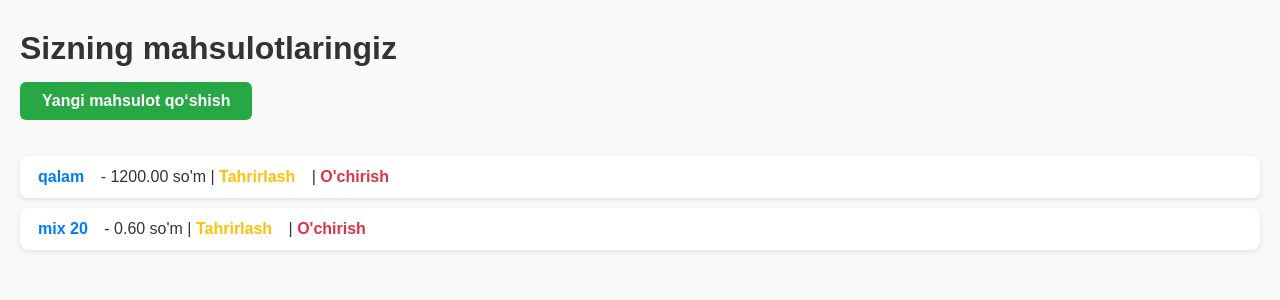
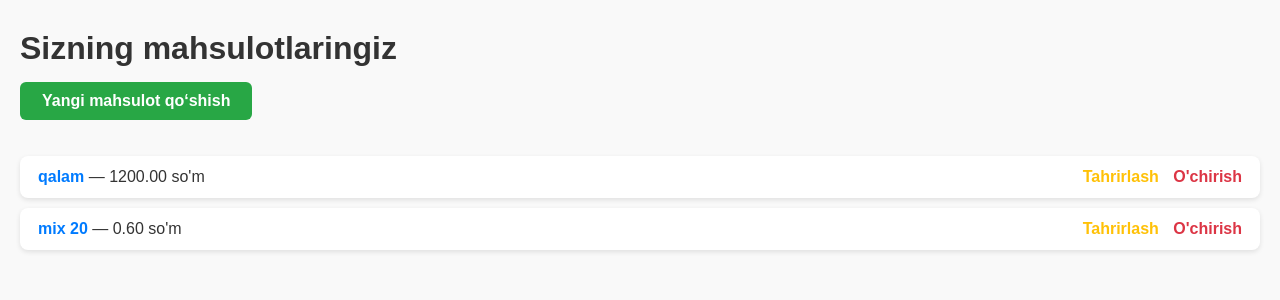
Before and after one commit to alijonovaward/xozmag, a Django app: page /products/ in a window 1280 px wide. Shown: the part 38-338 px from the top of the page. Run offline with Django 5.2, Linux system fonts and the light colour scheme; a user stored in the database is signed in; data comes from the database, SQL or seed files in the repository; both versions use the stored data as it was after the commit.

Commit message:
style o'zgartirildi

```diff
--- /dev/null
+++ b/accounts/middleware.py
@@ -0,0 +1,20 @@
+from django.shortcuts import redirect
+from django.contrib.auth import logout
+
+
+class ReadyCheckMiddleware:
+    def __init__(self, get_response):
+        self.get_response = get_response
+
+    def __call__(self, request):
+        user = request.user
+        if user.is_authenticated:
+            try:
+                if not user.profile.ready:
+                    logout(request)
+                    return redirect('login')
+            except AttributeError:
+                pass  # Profil yo‘q bo‘lsa, hech narsa qilmaymiz
+
+        response = self.get_response(request)
+        return response
--- a/conf/settings.py
+++ b/conf/settings.py
@@ -50,6 +50,7 @@ MIDDLEWARE = [
     'django.contrib.auth.middleware.AuthenticationMiddleware',
     'django.contrib.messages.middleware.MessageMiddleware',
     'django.middleware.clickjacking.XFrameOptionsMiddleware',
+    'accounts.middleware.ReadyCheckMiddleware',
 ]
 
 ROOT_URLCONF = 'conf.urls'
--- a/templates/products/product_list.html
+++ b/templates/products/product_list.html
@@ -52,12 +52,28 @@
     border-radius: 8px;
     box-shadow: 0 2px 5px rgba(0,0,0,0.1);
     font-size: 16px;
+
+    display: flex;              /* qatorga joylash */
+    justify-content: space-between; /* oraliqni teng taqsimlash */
+    align-items: center;        /* vertikal markazlash */
+    gap: 15px;                  /* elementlar orasida bo‘sh joy */
+  }
+
+  .product-info {
+    flex: 1; /* nom va narx bo'limi o'zgaruvchan kenglikda */
+  }
+
+  .actions {
+    white-space: nowrap; /* tugmalar yonma-yon turadi */
+  }
+
+  .actions a {
+    margin-left: 10px;
   }
 
   ul li a {
     color: #007BFF;
     text-decoration: none;
-    margin-right: 12px;
     font-weight: 600;
   }
 
@@ -98,9 +114,13 @@
 <ul>
   {% for product in products %}
     <li>
-      <a href="{% url 'product-detail' product.pk %}">{{ product.name }}</a> - {{ product.selling_price }} so'm
-      | <a href="{% url 'product-edit' product.pk %}" class="edit">Tahrirlash</a>
-      | <a href="{% url 'product-delete' product.pk %}" class="delete">O'chirish</a>
+      <div class="product-info">
+        <a href="{% url 'product-detail' product.pk %}">{{ product.name }}</a> — {{ product.selling_price }} so'm
+      </div>
+      <div class="actions">
+        <a href="{% url 'product-edit' product.pk %}" class="edit">Tahrirlash</a>
+        <a href="{% url 'product-delete' product.pk %}" class="delete">O'chirish</a>
+      </div>
     </li>
   {% empty %}
     <li>Hozircha mahsulotingiz yo‘q.</li>
```
Also changed, not shown: templates/products/product_form.html (+22 -0 lines), db.sqlite3.
